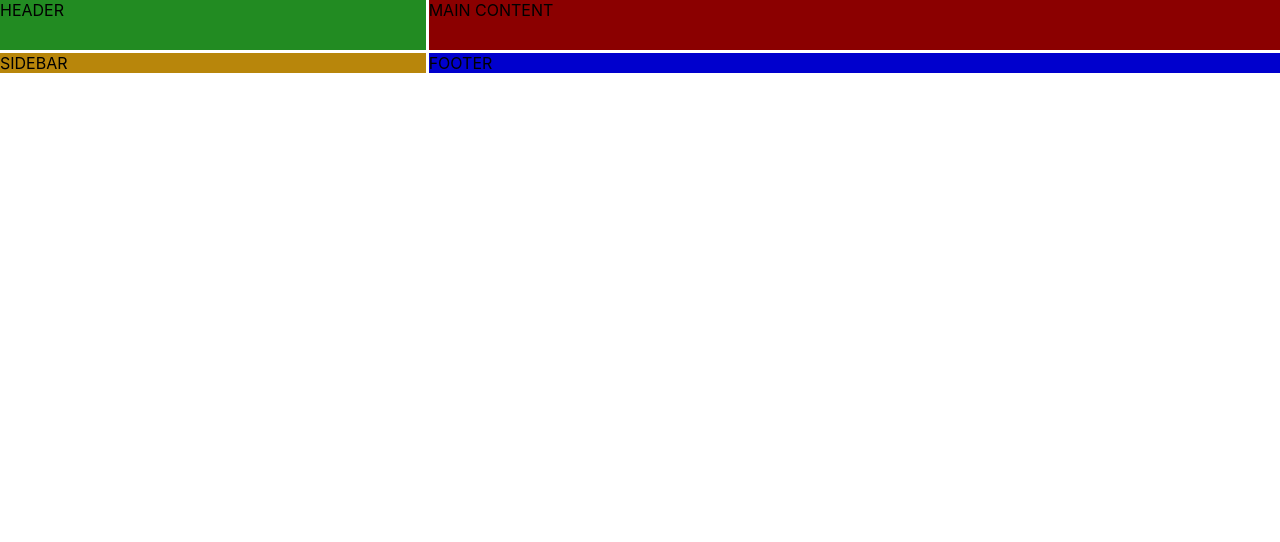
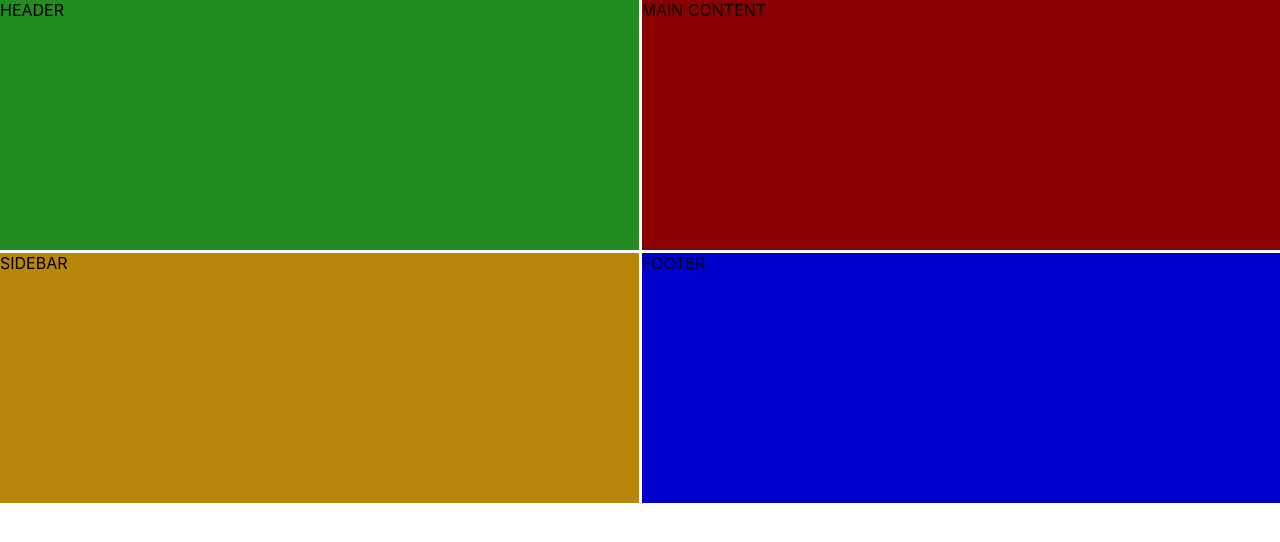
Before and after one commit to jFarrow02/restaurantfinder-2021-11-client, a React (Create React App) app: page / in a window 1280 px wide. Shown: the top 542 px of the page. Built offline with nearby package versions, Linux system fonts and the light colour scheme; no server answers.

Commit message:
repeat(4, 1fr)

```diff
--- a/src/App.css
+++ b/src/App.css
@@ -1,6 +1,6 @@
 .App {
   display: grid;
-  grid-template-columns: 1fr 2fr;
-  grid-template-rows: 50px auto;
+  grid-template-columns: repeat(2, 1fr);
+  grid-template-rows: repeat(2, 250px);
   grid-gap: 3px;
 }
```
